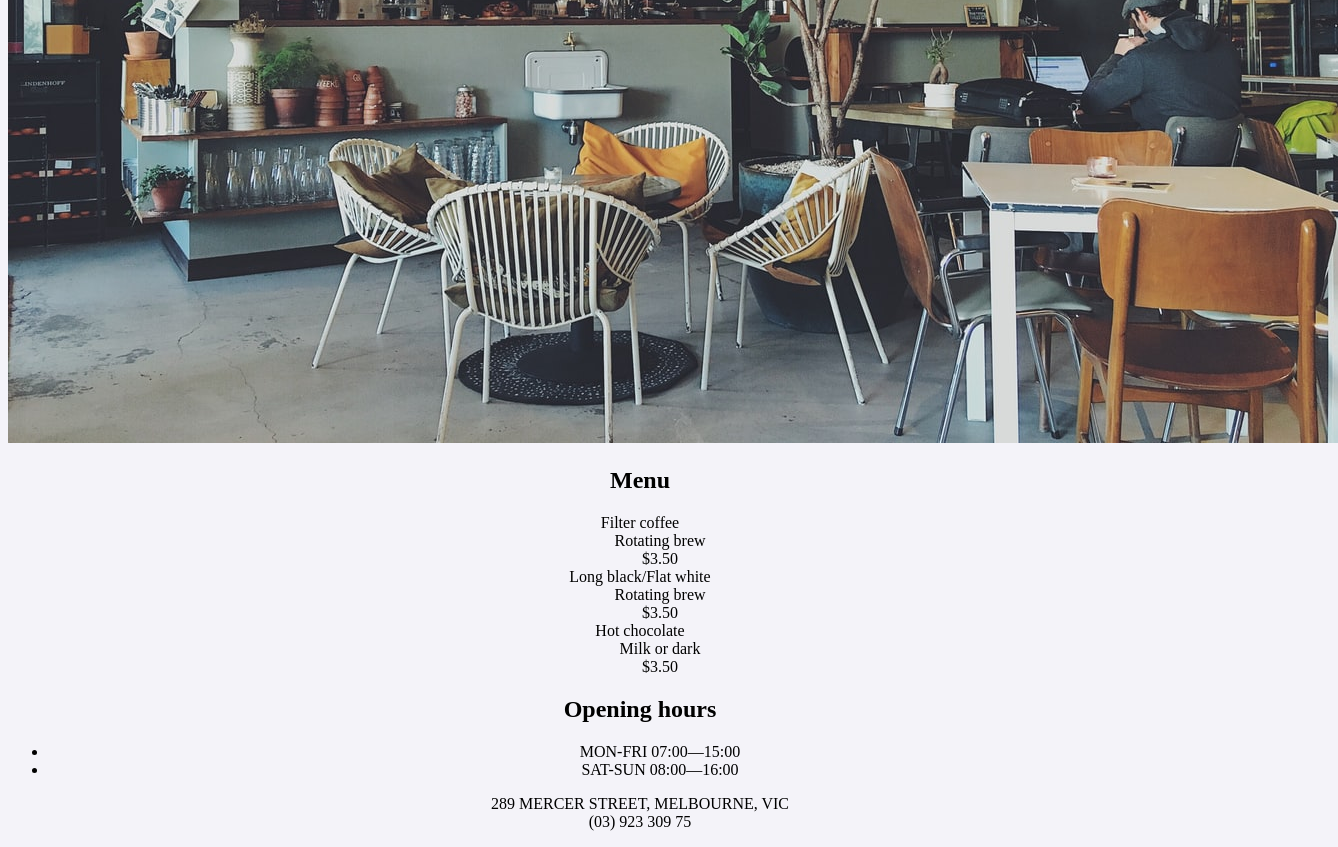
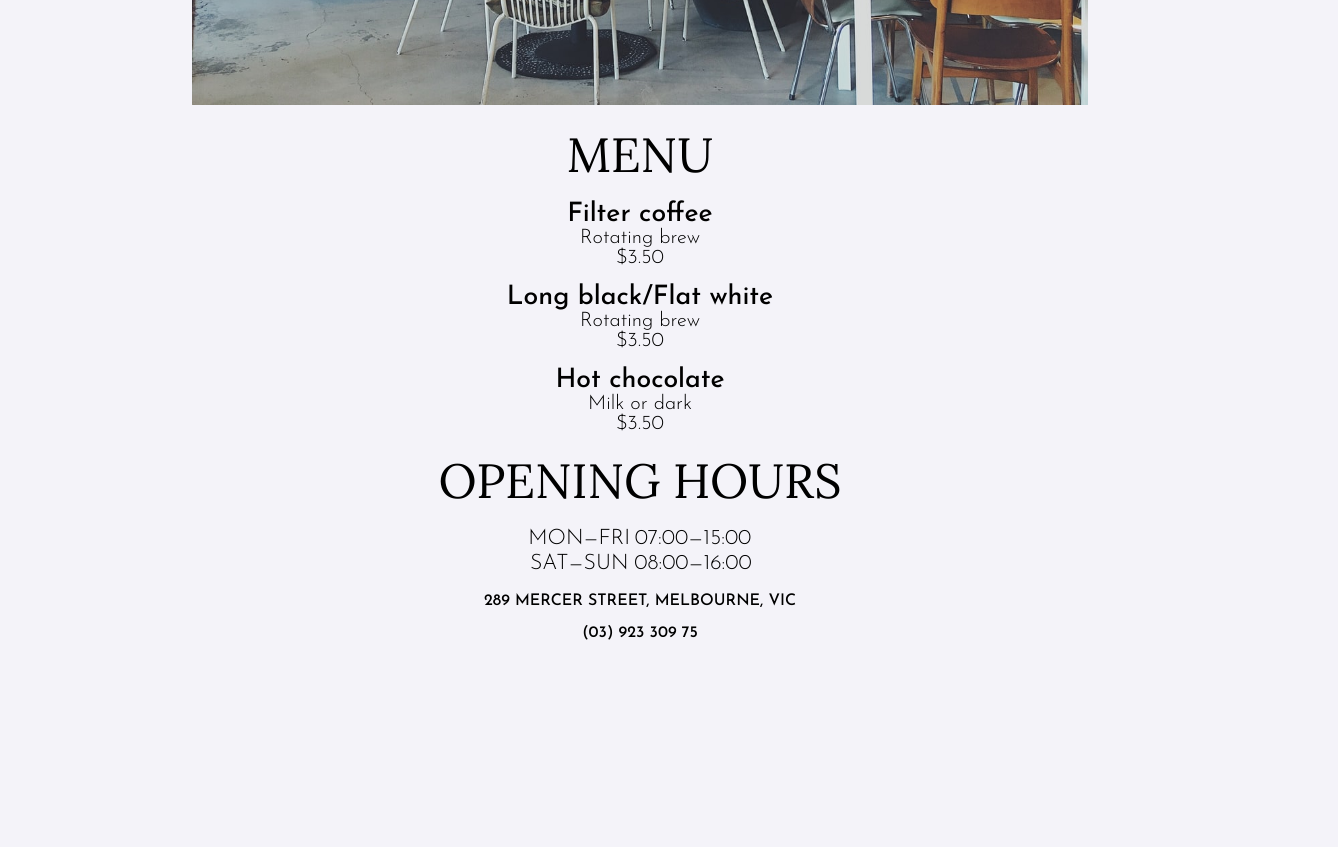
Before and after one commit to Zhi-Charles-Teoh/MonsteraCafe, a plain HTML site: page index.html in a window 1280 px wide. Shown: the part 1080-1927 px from the top of the page, 1338 px wide, since content can reach past the window. After the commit the page ends 1737 px from the top, so only its background shows below. Drawn offline with Linux system fonts and the light colour scheme.

Commit message:
more updates

```diff
--- a/index.html
+++ b/index.html
@@ -9,7 +9,7 @@
 </head>
 <body>
     <header>
-        <img src="../monstera.svg" alt="header design">
+        <img class="banner" src="../monstera.svg" alt="banner design">
 
         <h1>
             MONSTERA
@@ -46,17 +46,22 @@
         <div id="OpeningHours">
             <h2>Opening hours</h2>
 
-            <ul>
-                <li>MON-FRI	07:00—15:00</li>
-                <li>SAT-SUN	08:00—16:00</li>
-            </ul>
+            <table>
+                <tr>
+                    <td>MON&mdash;FRI</td>
+                    <td>07:00&mdash;15:00</td>
+                </tr>
+                <tr>
+                    <td>SAT&mdash;SUN</td>
+                    <td>08:00&mdash;16:00</td>
+                </tr>
+            </table>
         </div>
     </main>
 
     <footer id="Contact">
-        <p>289 MERCER STREET, MELBOURNE, VIC
-        <br>
-        (03) 923 309 75</p>
+        <p>289 MERCER STREET, MELBOURNE, VIC</p>
+        <p>(03) 923 309 75</p>
     </footer>
 </body>
 </html>
--- a/monstera.css
+++ b/monstera.css
@@ -1,20 +1,72 @@
+@import url(https://fonts.googleapis.com/css2?family=Josefin+Sans:wght@300;500&family=Lora&display=swap);
+
 :root {
     --scheme-white: #f4f3f9;
     --font-primary: "Lora";
-    --font-secondary: "Josefin Sans"
+    --font-secondary: "Josefin Sans", sans-serif;
 }
 
 body {
     background-color: var(--scheme-white);
     text-align: center;
+    font-family: var(--font-secondary);
+    margin: 0;
 }
 
-h1 {
-    font: var(--font-primary);
-    font-size: 80px;
+table {
+    margin-left: auto;
+    margin-right: auto;
 }
 
-nav {
-    font: var(--font-secondary);
+h1, h2 {
+    font-family: var(--font-primary);
+    text-transform: uppercase;
+    font-size: 60pt;
+    font-weight: 500;
+    margin: 0.3em;
+}
+
+
+h2 {
+    font-size: 48px;
+}
+
+a {
     font-size: 23px;
+    text-transform: uppercase;
+    text-decoration: none;
 }
+
+li {
+    list-style-type: none;
+    font-weight: 200;
+}
+
+li + li {
+    margin-top: 12pt;
+}
+
+.cafe-photo {
+    width: 70%;
+}
+
+dt {
+    font-size: 20pt;
+}
+
+dd {
+    font-size: 15pt;
+    font-weight: 100;
+    margin: 0;
+    margin-bottom: 7pt;
+}
+
+dd + dt{
+    margin-top: 1rem;
+}
+
+td {
+    font-size: 16pt;
+    font-weight: 100;
+    margin: 0;
+}
```
